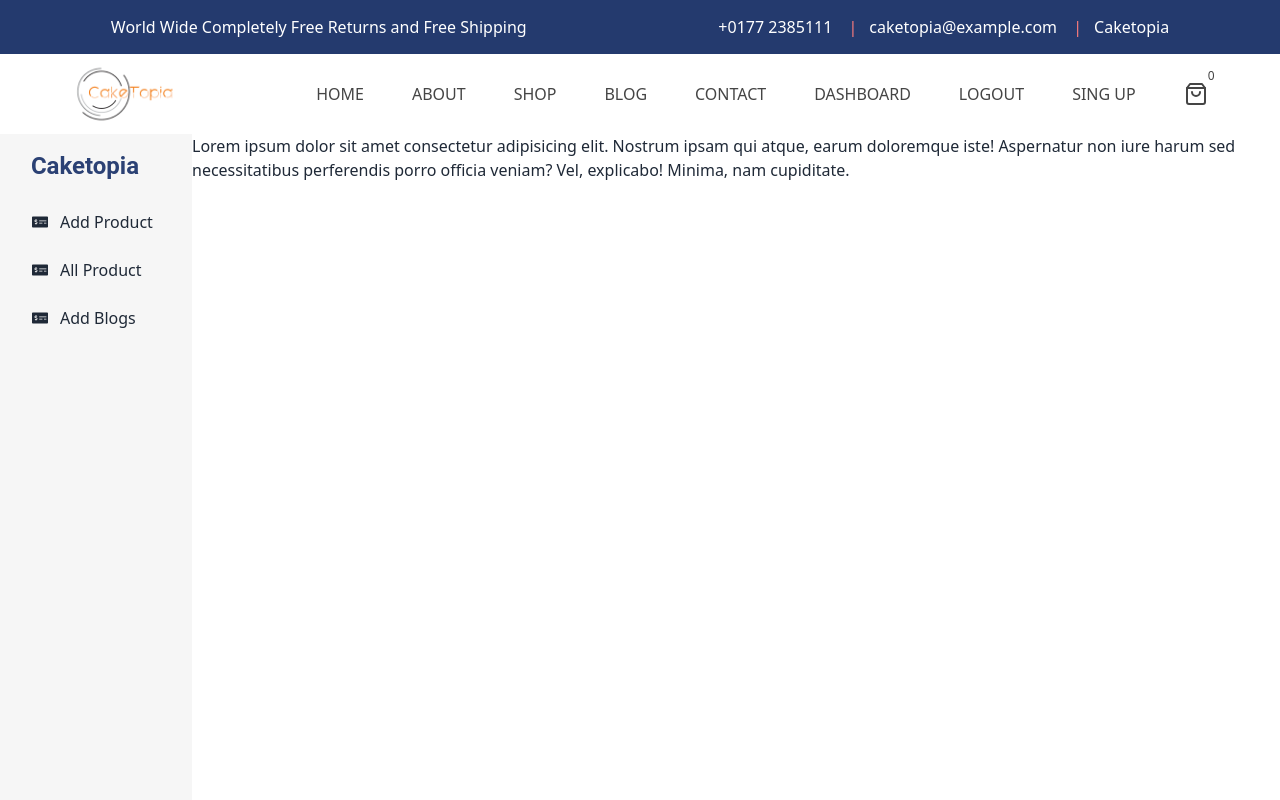
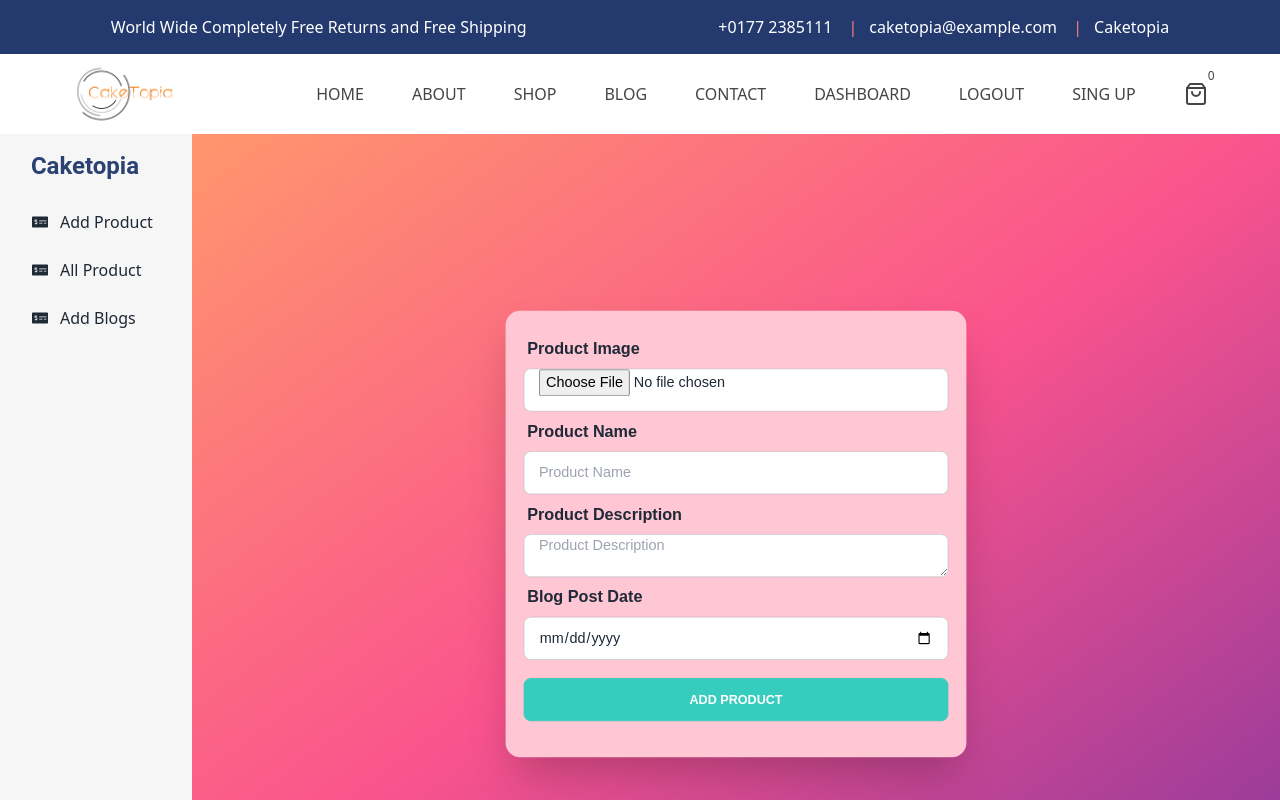
Before and after one commit to Shuvoghosh7/Caketopia, a React (Create React App) app: page /dashboard/addBlogs in a window 1280 px wide. Shown: the top 800 px of the page. Built offline with nearby package versions, Linux system fonts and the light colour scheme; no server answers.

Commit message:
load blog data from backend and show single bloge data

```diff
--- a/package.json
+++ b/package.json
@@ -13,11 +13,13 @@
     "react-dom": "^18.2.0",
     "react-hook-form": "^7.41.5",
     "react-icons": "^4.7.1",
+    "react-loader-spinner": "^5.3.4",
     "react-query": "^3.39.2",
     "react-responsive-carousel": "^3.2.23",
     "react-reveal": "^1.2.2",
     "react-router-dom": "^6.6.1",
     "react-scripts": "5.0.1",
+    "react-share": "^4.4.1",
     "sweetalert": "^2.1.2",
     "swiper": "^8.4.5",
     "web-vitals": "^2.1.4"
--- a/src/App.js
+++ b/src/App.js
@@ -20,6 +20,7 @@ import Checkout from './Pages/Checkout/Checkout';
 import RequireAuth from './Component/RequireAuth/RequireAuth';
 import About from './About/About';
 import ProoductDetails from './Pages/Products/OurFeatures/ProoductDetails';
+import BlogsDetails from './Pages/Blogs/BlogsDetails';
 
 function App() {
   let getCartData = localStorage.getItem("products")
@@ -73,11 +74,9 @@ function App() {
 
         <Route path='/shopCart' element={<ShopCart cart={cart} setCart={setCart} handleChange={handleChange} />} />
 
-        <Route path='/blogs' element={
-          <RequireAuth>
-            <Blogs />
-          </RequireAuth>
-        } />
+        <Route path='/blogs' element={<Blogs />} />
+        <Route path='/blogsDetails/:blogId' element={<BlogsDetails />} />
+
         <Route path='/singin' element={<SingIn />} />
         <Route path='/singup' element={<SingUp />} />
 
--- /dev/null
+++ b/src/Component/SocileShare/SocileShare.css
@@ -0,0 +1,42 @@
+.sidenav {
+    position: fixed;
+    top: 30%;
+    z-index: 999;
+  }
+
+  #mySidenav a {
+    position: absolute;
+    left: -80px;
+    transition: 0.3s;
+    padding: 0px;
+    width: 100px;
+    text-decoration: none;
+    font-size: 0px;
+    color: white;
+    border-radius: 0 25px 24px 0;
+  }
+
+  #mySidenav a:hover {
+    left: 0;
+    width: 60px;
+  }
+
+  #fb {
+    top: 10px;
+    background-color: #3b5998;
+  }
+
+  #wp {
+    top: 60px;
+    background-color: #25d366;
+  }
+
+  #ln {
+    top: 110px;
+    background-color: #007FB1;
+  }
+
+  #el {
+    top: 160px;
+    background-color: #7F7F7F
+  }
--- a/src/Pages/Blogs/Blogs.js
+++ b/src/Pages/Blogs/Blogs.js
@@ -6,9 +6,9 @@ import Fade from 'react-reveal/Fade';
 const Blogs = () => {
     const [blogs, setBlogs] = useState([])
     useEffect(() => {
-        fetch('https://jsonplaceholder.typicode.com/comments')
+        fetch('https://caketopia-server-production.up.railway.app/api/v1/blogs')
             .then(res => res.json())
-            .then(data => setBlogs(data))
+            .then(data => setBlogs(data.data))
     }, [])
     return (
         <div className='mt-20 mb-10 lg:mx-10'>
@@ -17,7 +17,7 @@ const Blogs = () => {
             </Fade>
             <div className='grid lg:grid-cols-3 gap-10 mx-12 mt-10'>
                 {
-                    blogs.slice(0, 3).map(blog => <BlogsCard
+                    blogs?.map(blog => <BlogsCard
                         key={blog.id}
                         blog={blog}
                     />)
--- /dev/null
+++ b/src/Pages/Blogs/BlogsDetails.js
@@ -0,0 +1,27 @@
+import React from 'react';
+import { useQuery } from 'react-query';
+import { useParams } from 'react-router-dom';
+const BlogsDetails = () => {
+    const { blogId } = useParams()
+    const { isLoading, error, data: SingleBlog } = useQuery('SingleBlog', () =>
+        fetch(`https://caketopia-server-production.up.railway.app/api/v1/blogs/${blogId}`).then(res => res.json()
+
+        )
+    )
+    if (isLoading) {
+        return <p>loding....</p>
+    }
+    return (
+        <div className='lg:mx-40 md:mx-20 mx-5 my-10'>
+            <div>
+                <div>
+                    <img src={`https://caketopia-server-production.up.railway.app/api/v1/${SingleBlog.data.imageUrl}`} alt="" className='lg:w-[1000px] lg:h-[450px] md:w-[700px]' />
+                </div>
+                <h1 className='text-3xl my-7'>{SingleBlog.data.blogTitle}</h1>
+                <p className='text-justify'>{SingleBlog.data.description}</p>
+            </div>
+        </div>
+    );
+};
+
+export default BlogsDetails;
--- a/src/Pages/Dashboard/AddBlogs/AddBlogs.js
+++ b/src/Pages/Dashboard/AddBlogs/AddBlogs.js
@@ -1,9 +1,116 @@
-import React from 'react';
+import axios from 'axios';
+import React, { useState } from 'react';
+import swal from 'sweetalert';
+const AddBlogs = () => {
+    const [blogtitle, setBlogtitle] = useState("");
+    const [description, setDescription] = useState("");
+    const [blogDate, setBlogDate] = useState("");
+    const [file, setFile] = useState("");
 
-const AddBlogs = () => {
+
+    const blogName = (e) => {
+        const { value } = e.target;
+        setBlogtitle(value);
+        console.log(value)
+    }
+    const blogDescription = (e) => {
+        const { value } = e.target;
+        setDescription(value);
+        console.log(value)
+    }
+    const productPostDate = (e) => {
+        const { value } = e.target;
+        setBlogDate(value);
+        console.log(value)
+    }
+
+    const setimgfile = (e) => {
+        setFile(e.target.files[0])
+        console.log(e.target.files[0])
+    }
+
+    // adduser data
+
+    const addBlogData = async (e) => {
+        e.preventDefault();
+        let formData = new FormData();
+        formData.set("image", file);
+        formData.set("blogTitle", blogtitle);
+        formData.append("description", description);
+        formData.append("blogDate", blogDate);
+
+        axios.post('https://caketopia-server-production.up.railway.app/api/v1/blogs', formData, {
+            headers: {
+                "Content-Type": "multipart/form-data",
+            },
+        })
+            .then((response) => {
+                swal({
+                    title: "Congrats!",
+                    text: " Successfully Post Blogs!",
+                    icon: "success",
+                });
+                console.log('response', response.data)
+
+            })
+            .catch((error) => {
+                console.log(error.response)
+
+            })
+    }
+
     return (
-        <div>
-            Lorem ipsum dolor sit amet consectetur adipisicing elit. Nostrum ipsam qui atque, earum doloremque iste! Aspernatur non iure harum sed necessitatibus perferendis porro officia veniam? Vel, explicabo! Minima, nam cupiditate.
+        <div className='loging-page'>
+            <form className="bg-[#FFC6D3] mx-auto p-5 modal-box">
+                <div className="form-control w-full mx-auto">
+                    <label className="label">
+                        <span className="label-text text-lg font-bold">Product Image</span>
+                    </label>
+                    <input
+                        type="file"
+                        className="input input-bordered bg-white w-full"
+                        name='image' onChange={setimgfile}
+                    />
+                </div>
+                <div className="form-control w-full mx-auto">
+                    <label className="label">
+                        <span className="label-text text-lg font-bold">Product Name</span>
+                    </label>
+                    <input
+                        type="text"
+                        placeholder="Product Name"
+                        className="input input-bordered bg-white w-full"
+                        name='blogTitle' onChange={blogName}
+                    />
+                </div>
+
+                <div className="form-control w-full mx-auto">
+                    <label className="label">
+                        <span className="label-text text-lg font-bold">Product Description</span>
+                    </label>
+                    <textarea
+                        placeholder="Product Description"
+                        className="input input-bordered bg-white w-full"
+                        name='description' onChange={blogDescription}
+                    />
+                </div>
+                <div className="form-control w-full mx-auto">
+                    <label className="label">
+                        <span className="label-text text-lg font-bold">Blog Post Date</span>
+                    </label>
+                    <input
+                        type="date"
+                        placeholder="blog Date"
+                        className="input input-bordered bg-white w-full"
+                        name='blogDate' onChange={productPostDate}
+                    />
+                </div>
+
+                <div className="modal-action w-full mx-auto m-5">
+                    <input className='btn btn-accent text-white w-full' type="submit" value="Add Product" onClick={addBlogData} />
+                </div>
+            </form>
+
         </div>
     );
 };
--- a/src/Pages/Dashboard/Addproduct/Addproduct.js
+++ b/src/Pages/Dashboard/Addproduct/Addproduct.js
@@ -69,8 +69,8 @@ const Addproduct = () => {
             })
     }
     return (
-        <div className='mx-96'>
-            <form className="bg-base-100 mx-auto p-5">
+        <div className='loging-page'>
+            <form className="bg-[#FFC6D3] mx-auto p-5 modal-box">
                 <div className="form-control w-full mx-auto">
                     <label className="label">
                         <span className="label-text text-lg font-bold">Product Image</span>
--- a/src/Pages/Products/OurFeatures/OurFeatures.js
+++ b/src/Pages/Products/OurFeatures/OurFeatures.js
@@ -1,7 +1,7 @@
 import React, { useEffect, useState } from 'react';
 import FeaturesCard from './FeaturesCard';
 import { useQuery } from 'react-query';
-
+import { Bars } from 'react-loader-spinner'
 const OurFeatures = ({ handleClick }) => {
 
     const { isLoading, error, data: products } = useQuery('products', () =>
@@ -11,7 +11,17 @@ const OurFeatures = ({ handleClick }) => {
     )
 
     if (isLoading) {
-        return <h1>loading ...</h1>
+        return <div className='flex justify-center'>
+            <Bars
+                height="80"
+                width="80"
+                color="#4fa94d"
+                ariaLabel="bars-loading"
+                wrapperStyle={{}}
+                wrapperClass=""
+                visible={true}
+            />
+        </div>
     }
 
     return (
--- a/src/Pages/Products/OurFeatures/ProoductDetails.js
+++ b/src/Pages/Products/OurFeatures/ProoductDetails.js
@@ -2,6 +2,7 @@ import React from 'react';
 import { useQuery } from 'react-query';
 import { useParams } from 'react-router-dom';
 import { FiShoppingBag } from 'react-icons/fi';
+import SocileShare from '../../../Component/SocileShare/SocileShare';
 const ProoductDetails = ({ handleClick }) => {
     const { productId } = useParams()
 
@@ -14,7 +15,7 @@ const ProoductDetails = ({ handleClick }) => {
         return <p>loding....</p>
     }
 
-    console.log(SingleProduct)
+
     return (
         <div className='lg:flex md:flex justify-around items-center my-5 lg:mx-20 mx-5 details-page'>
             <div className='details-image'>
@@ -32,6 +33,8 @@ const ProoductDetails = ({ handleClick }) => {
 
 
 
+
+
             </div>
         </div >
     );
```
Also changed, not shown: src/Component/SocileShare/SocileShare.js (added, +54 -0 lines), src/Pages/Blogs/BlogsCard.js (+7 -6 lines), 1 other file (tests, documents, lock files or other folders).
